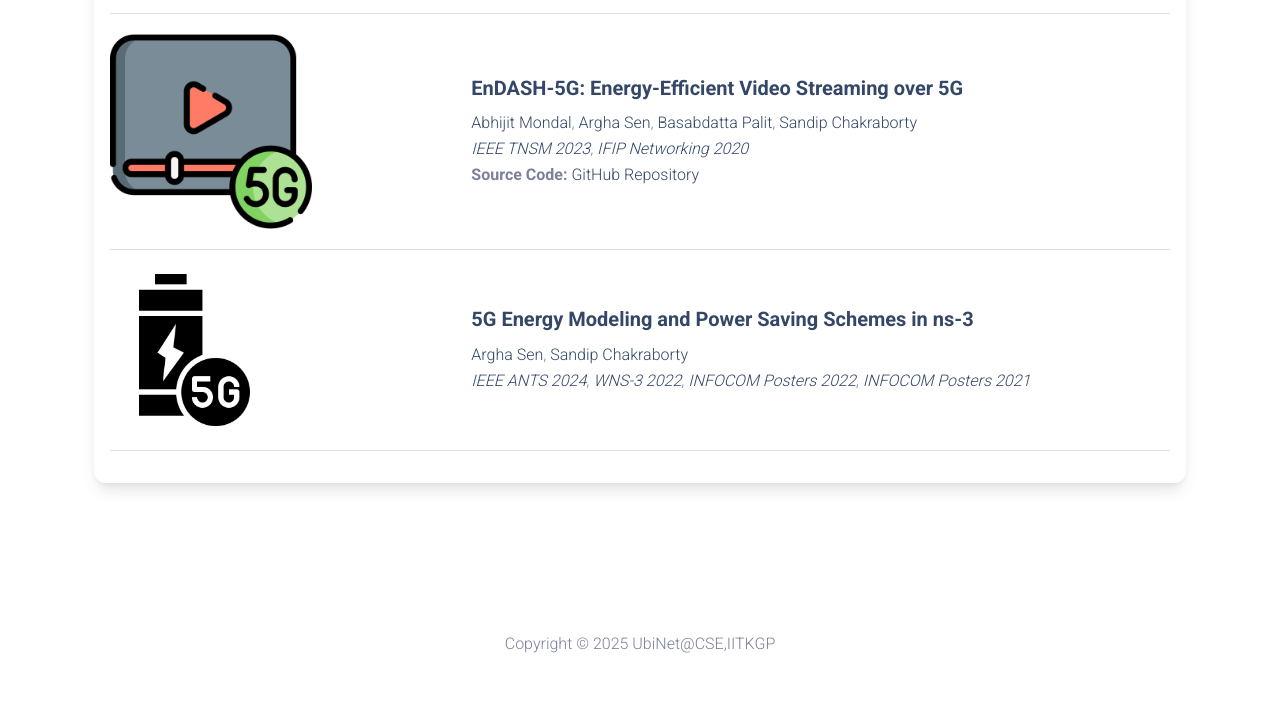
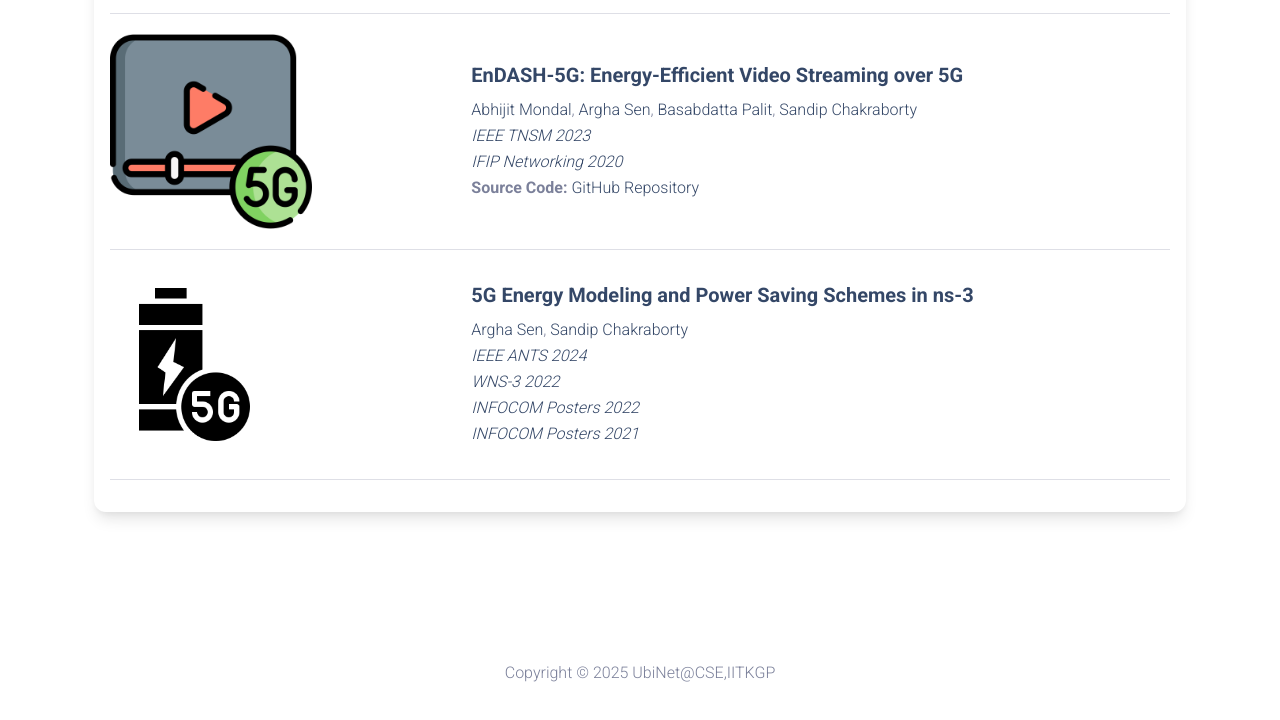
Before and after one commit to ubinet-iitkgp/ubinet, a website: page pages/research_network.html in a window 1280 px wide. Shown: the part 1697-2417 px from the top of the page. Drawn offline with Linux system fonts and the light colour scheme; some packages are replaced by stand-ins of ours.

```diff
--- a/pages/research_network.html
+++ b/pages/research_network.html
@@ -237,7 +237,7 @@
                       <a href="https://arghasen10.github.io/" target="_blank">Argha Sen</a>,
                       <a href="https://www.nitrkl.ac.in/FacultyStaff/FacultyProfile/palitb" target="_blank">Basabdatta Palit</a>,
                       <a href="https://sandipc-iitkgp.github.io/sandip-web/" target="_blank">Sandip Chakraborty</a><br>
-                      <i><a href="https://ieeexplore.ieee.org/abstract/document/10056411/" target="_blank">IEEE TNSM 2023</a></i>,
+                      <i><a href="https://ieeexplore.ieee.org/abstract/document/10056411/" target="_blank">IEEE TNSM 2023</a></i><br>
                       <i><a href="https://ieeexplore.ieee.org/abstract/document/9142696" target="_blank">IFIP Networking 2020</a></i><br>
                       <b>Source Code:</b> <a href="https://github.com/arghasen10/endash" target="_blank">GitHub Repository</a><br>
                     </p>
@@ -265,9 +265,9 @@
                       <a href="https://arghasen10.github.io/" target="_blank">Argha Sen</a>,
                       <!-- <a href="https://www.nitrkl.ac.in/FacultyStaff/FacultyProfile/palitb" target="_blank">Basabdatta Palit</a>,  -->
                       <a href="https://sandipc-iitkgp.github.io/sandip-web/" target="_blank">Sandip Chakraborty</a><br>
-                      <i><a href="https://arxiv.org/abs/2401.05329" target="_blank">IEEE ANTS 2024</a></i>,
-                      <i><a href="https://dl.acm.org/doi/abs/10.1145/3532577.3532598" target="_blank">WNS-3 2022</a></i>,
-                      <i><a href="https://ieeexplore.ieee.org/abstract/document/9798173" target="_blank">INFOCOM Posters 2022</a></i>,
+                      <i><a href="https://arxiv.org/abs/2401.05329" target="_blank">IEEE ANTS 2024</a></i><br>
+                      <i><a href="https://dl.acm.org/doi/abs/10.1145/3532577.3532598" target="_blank">WNS-3 2022</a></i><br>
+                      <i><a href="https://ieeexplore.ieee.org/abstract/document/9798173" target="_blank">INFOCOM Posters 2022</a></i><br>
                       <i><a href="https://ieeexplore.ieee.org/abstract/document/9484493/" target="_blank">INFOCOM Posters 2021</a></i><br>
                       <!-- <b>Source Code:</b> <a href="https://github.com/arghasen10/fedput-implement" target="_blank">GitHub Repository</a><br> -->
                     </p>
```
Also changed, not shown: pages/endash5G.html (+1 -1 lines), pages/energy_5G.html (+1 -1 lines), pages/fedput.html (+1 -1 lines), assets/img/fedput_funding.png (added).
